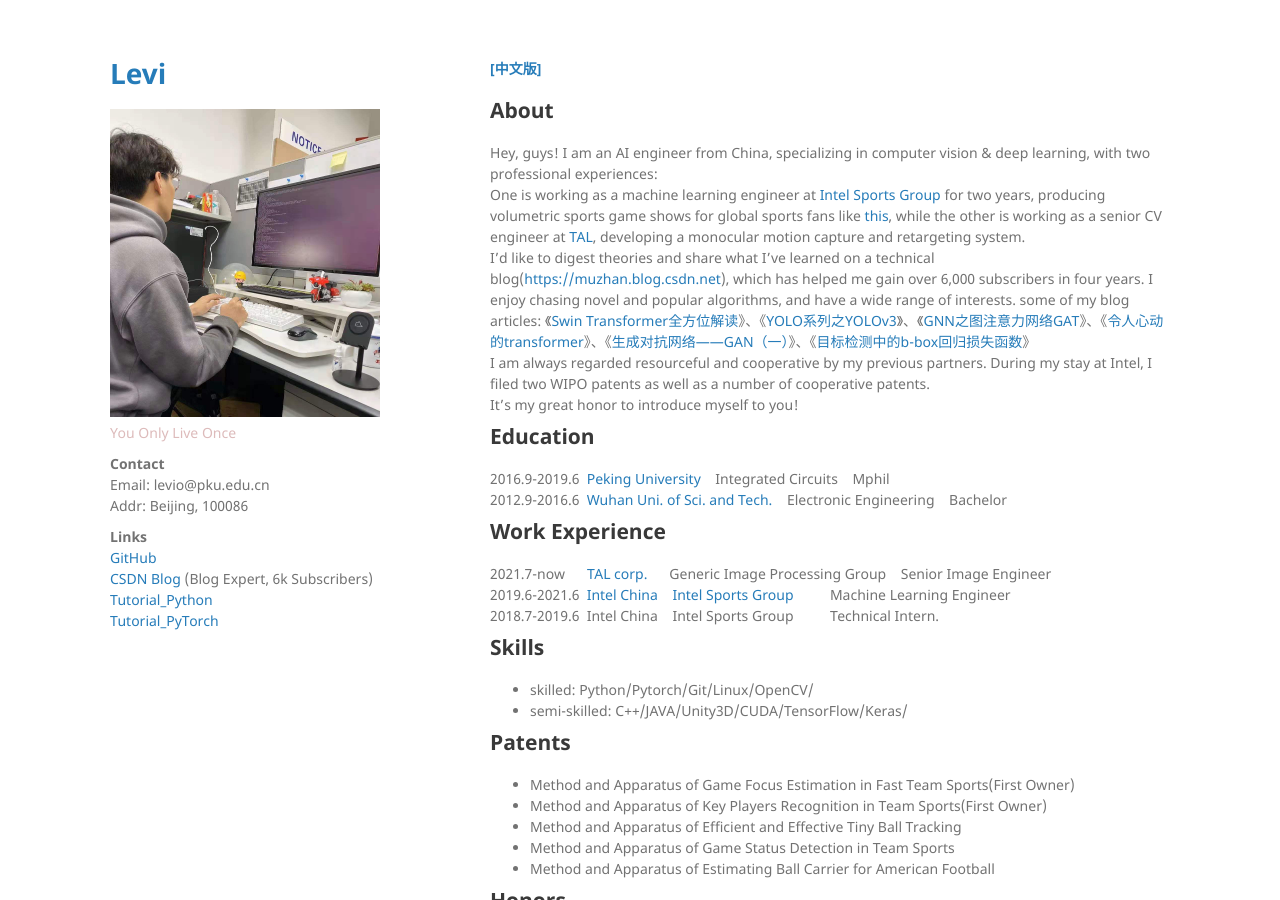
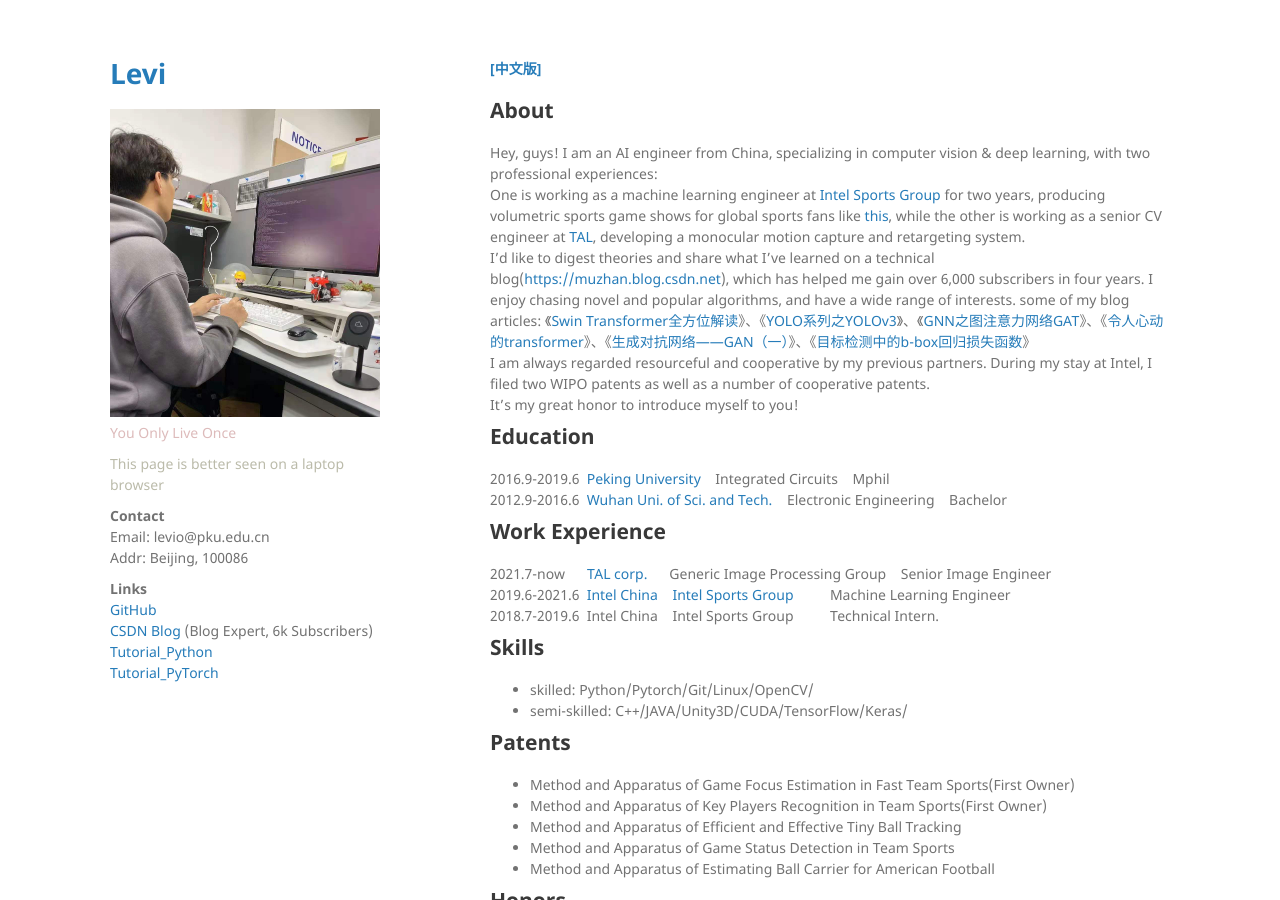
Before and after one commit to leviome/leviome.github.io, a Jekyll site: the page built from index.md, in a window 1280 px wide and 900 px high. Built offline with Jekyll 4.4.1, drawn with Linux system fonts in a browser that asks for light colours; our own code applies the rules of GitHub Pages for plain Markdown files.

Commit message:
Update default.html

```diff
--- a/_layouts/default.html
+++ b/_layouts/default.html
@@ -22,6 +22,8 @@
         {% endif %}
 
         <p style="color:#DBB">{{ site.description | default: site.github.project_tagline }}</p>
+	      	<div> <p style="color:#BBA">This page is better seen on a laptop browser</p>
+		</div>
 		<div><b>Contact</b>
 		<div>Email: levio@pku.edu.cn</div>
 		<div>Addr: Beijing, 100086</div>
```
